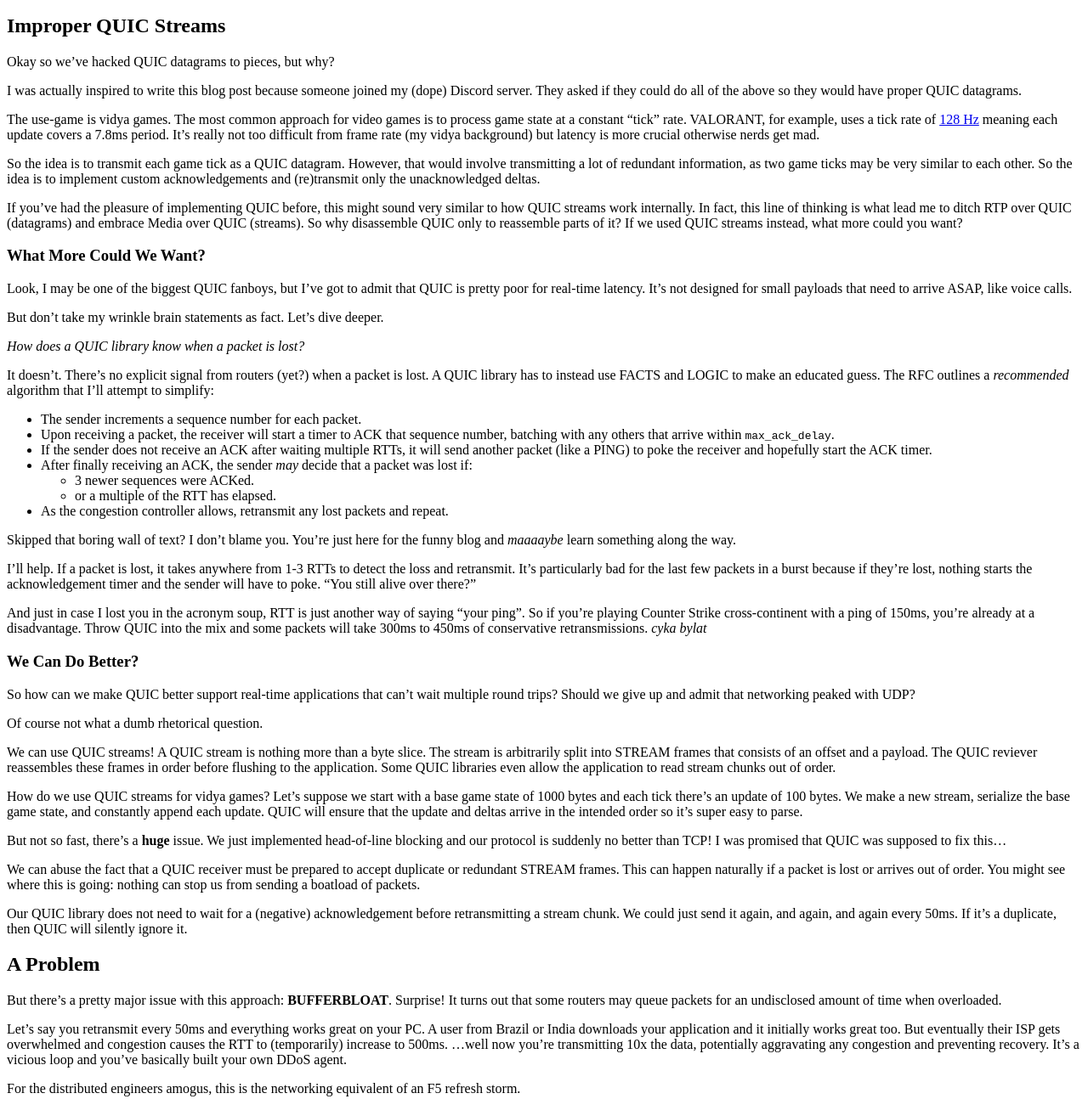
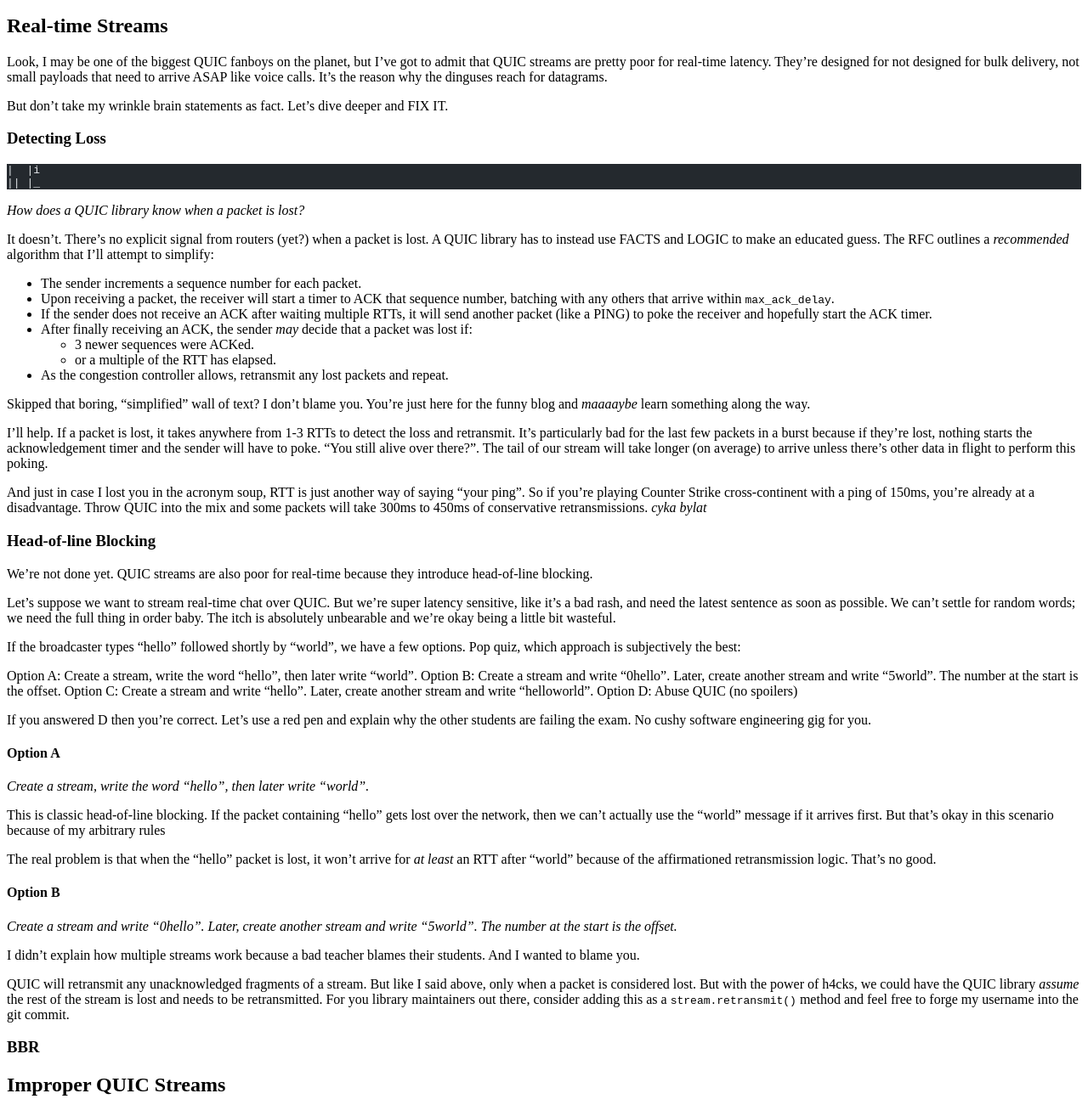
Before and after one commit to kixelated/quic.video, an Astro site: page /blog/abusing-quic in a window 1280 px wide. Shown: the part 2447-3741 px from the top of the page at 85% size. Built offline with nearby package versions, Linux system fonts and the light colour scheme; Astro itself is replaced by a stand-in of ours; code samples lack their colours.

Commit message:
Update abusing-quic.md

````diff
--- a/src/pages/blog/abusing-quic.md
+++ b/src/pages/blog/abusing-quic.md
@@ -181,6 +181,94 @@ Tweak a few lines of code and boop, you're sending a proper UDP packet for each
 I'm not sure why you would, because it can only worsen performance, but I'm here (to pretend) not to judge.
 Your brain used to be smooth but now it's wrinkly af 🧠🔥.
 
+## Real-time Streams
+Look, I may be one of the biggest QUIC fanboys on the planet, but I've got to admit that QUIC streams are pretty poor for real-time latency.
+They're designed for not designed for bulk delivery, not small payloads that need to arrive ASAP like voice calls.
+It's the reason why the dinguses reach for datagrams.
+
+But don't take my wrinkle brain statements as fact.
+Let's dive deeper and FIX IT.
+
+### Detecting Loss
+```
+|  |i
+|| |_
+```
+
+*How does a QUIC library know when a packet is lost?*
+
+It doesn't.
+There's no explicit signal from routers (yet?) when a packet is lost.
+A QUIC library has to instead use FACTS and LOGIC to make an educated guess.
+The RFC outlines a *recommended* algorithm that I'll attempt to simplify:
+
+- The sender increments a sequence number for each packet.
+- Upon receiving a packet, the receiver will start a timer to ACK that sequence number, batching with any others that arrive within `max_ack_delay`.
+- If the sender does not receive an ACK after waiting multiple RTTs, it will send another packet (like a PING) to poke the receiver and hopefully start the ACK timer.
+- After finally receiving an ACK, the sender *may* decide that a packet was lost if:
+  - 3 newer sequences were ACKed.
+  - or a multiple of the RTT has elapsed.
+- As the congestion controller allows, retransmit any lost packets and repeat.
+
+Skipped that boring, "simplified" wall of text?
+I don't blame you.
+You're just here for the funny blog and *maaaaybe* learn something along the way.
+
+I'll help.
+If a packet is lost, it takes anywhere from 1-3 RTTs to detect the loss and retransmit.
+It's particularly bad for the last few packets in a burst because if they're lost, nothing starts the acknowledgement timer and the sender will have to poke.
+"You still alive over there?".
+The tail of our stream will take longer (on average) to arrive unless there's other data in flight to perform this poking.
+
+And just in case I lost you in the acronym soup, RTT is just another way of saying "your ping".
+So if you're playing Counter Strike cross-continent with a ping of 150ms, you're already at a disadvantage.
+Throw QUIC into the mix and some packets will take 300ms to 450ms of conservative retransmissions.
+*cyka bylat*
+
+
+### Head-of-line Blocking
+We're not done yet.
+QUIC streams are also poor for real-time because they introduce head-of-line blocking.
+
+Let's suppose we want to stream real-time chat over QUIC.
+But we're super latency sensitive, like it's a bad rash, and need the latest sentence as soon as possible.
+We can't settle for random words; we need the full thing in order baby.
+The itch is absolutely unbearable and we're okay being a little bit wasteful.
+
+If the broadcaster types "hello" followed shortly by "world", we have a few options.
+Pop quiz, which approach is subjectively the best:
+
+Option A: Create a stream, write the word "hello", then later write "world".
+Option B: Create a stream and write "0hello". Later, create another stream and write "5world". The number at the start is the offset.
+Option C: Create a stream and write "hello". Later, create another stream and write "helloworld".
+Option D: Abuse QUIC (no spoilers)
+
+If you answered D then you're correct.
+Let's use a red pen and explain why the other students are failing the exam.
+No cushy software engineering gig for you.
+
+#### Option A
+*Create a stream, write the word "hello", then later write "world".*
+
+This is classic head-of-line blocking. If the packet containing "hello" gets lost over the network, then we can't actually use the "world" message if it arrives first.
+But that's okay in this scenario because of my arbitrary rules
+
+The real problem is that when the "hello" packet is lost, it won't arrive for *at least* an RTT after "world" because of the affirmationed retransmission logic.
+That's no good.
+
+#### Option B
+*Create a stream and write "0hello". Later, create another stream and write "5world". The number at the start is the offset.*
+
+I didn't explain how multiple streams work because a bad teacher blames their students.
+And I wanted to blame you.
+
+
+QUIC will retransmit any unacknowledged fragments of a stream.
+But like I said above, only when a packet is considered lost.
+But with the power of h4cks, we could have the QUIC library *assume* the rest of the stream is lost and needs to be retransmitted.
+For you library maintainers out there, consider adding this as a `stream.retransmit()` method and feel free to forge my username into the git commit.
+
+### BBR
 
 ## Improper QUIC Streams
 Okay so we've hacked QUIC datagrams to pieces, but why?
````
